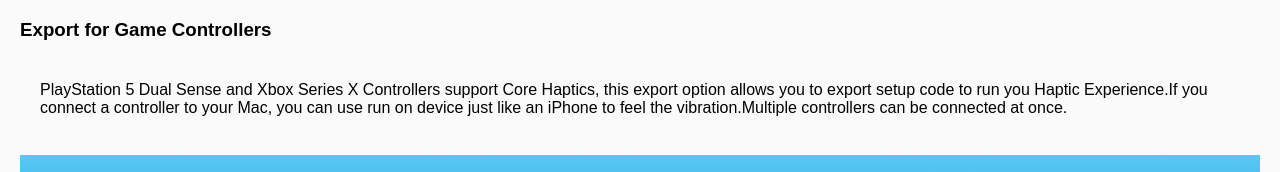
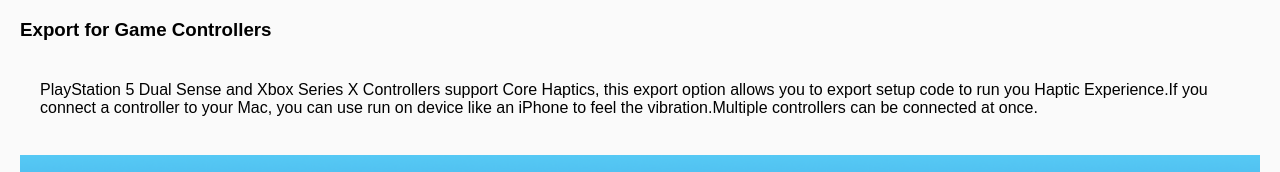
Before and after one commit to nthState/Haptrix, a plain HTML site: page DocBuilder/AppleHelpBook/Contents/Resources/Base.lproj/export.html in a window 1280 px wide. Shown: the part 776-948 px from the top of the page. Drawn offline with Linux system fonts and the light colour scheme; files whose address does not match are found by name.

Commit message:
Update Apple HelpBook files

```diff
--- a/DocBuilder/AppleHelpBook/Contents/Resources/Base.lproj/export.html
+++ b/DocBuilder/AppleHelpBook/Contents/Resources/Base.lproj/export.html
@@ -58,7 +58,7 @@
 
 
     <h3>Export for Game Controllers</h3>
-    <p>PlayStation 5 Dual Sense and Xbox Series X Controllers support Core Haptics, this export option allows you to export setup code to run you Haptic Experience.If you connect a controller to your Mac, you can use run on device just like an iPhone to feel the vibration.Multiple controllers can be connected at once.</p>
+    <p>PlayStation 5 Dual Sense and Xbox Series X Controllers support Core Haptics, this export option allows you to export setup code to run you Haptic Experience.If you connect a controller to your Mac, you can use run on device like an iPhone to feel the vibration.Multiple controllers can be connected at once.</p>
 
 
 
```
Also changed, not shown: 2 other files.
